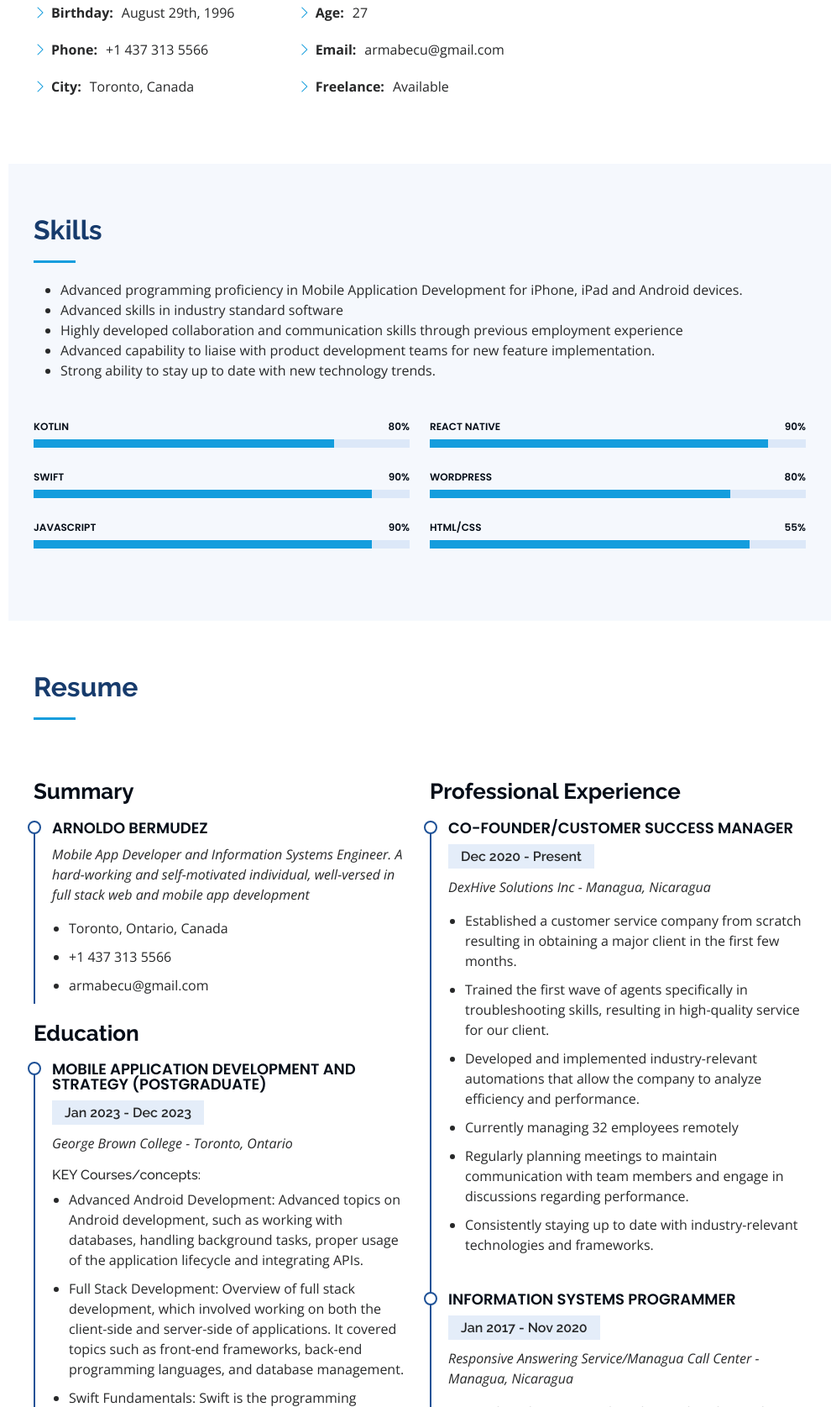
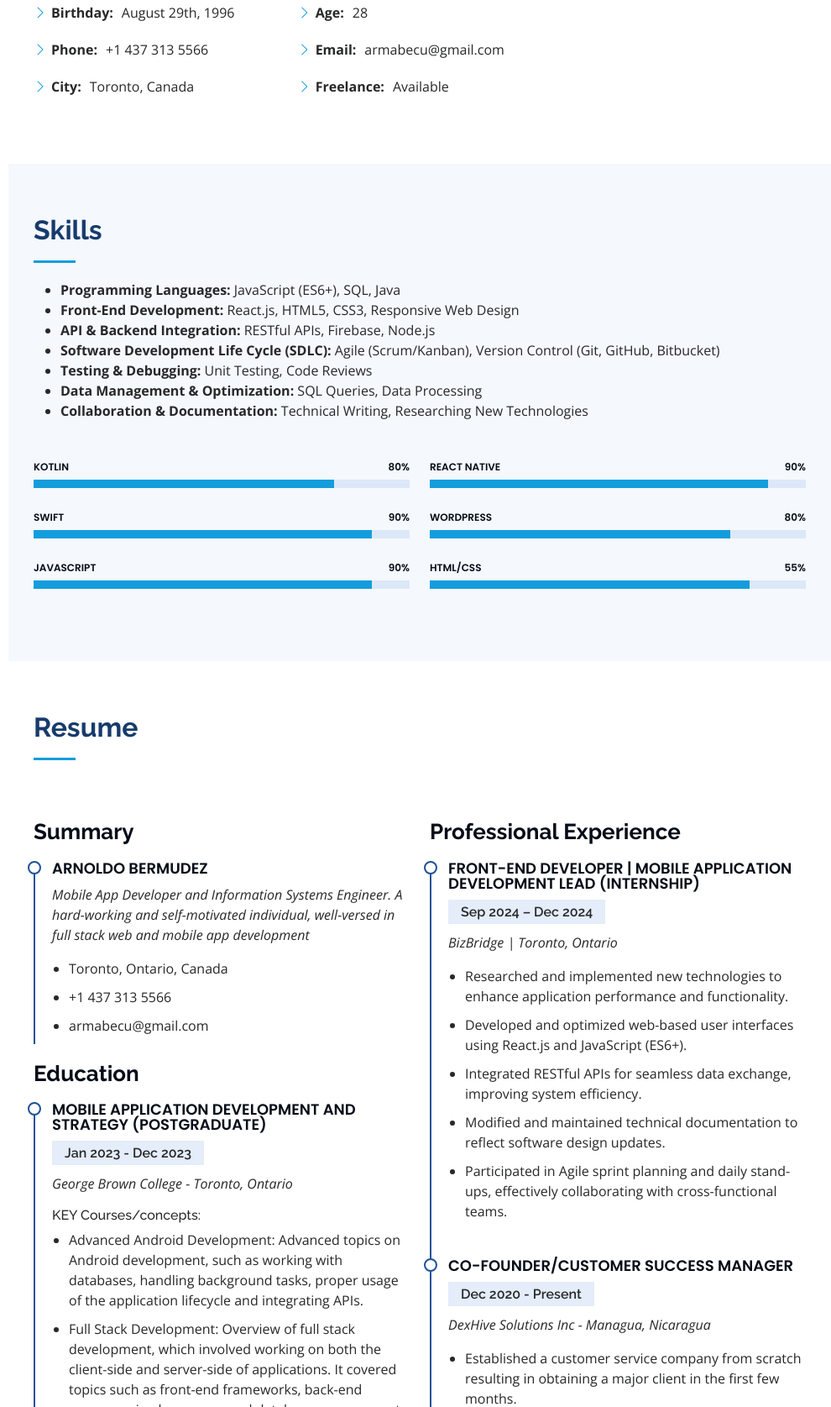
Before and after one commit to armabecu/portfolio, a plain HTML site: page index.html in a window 1280 px wide. Shown: the part 1125-2800 px from the top of the page at 84% size, without its empty margins (290-1280 px from the left). Drawn offline with nearby package versions, Linux system fonts and the light colour scheme.

Commit message:
Update index.html

```diff
--- a/index.html
+++ b/index.html
@@ -106,7 +106,7 @@
               </div>
               <div class="col-lg-6">
                 <ul>
-                  <li><i class="bi bi-chevron-right"></i> <strong>Age:</strong> <span>27</span></li>
+                  <li><i class="bi bi-chevron-right"></i> <strong>Age:</strong> <span>28</span></li>
                   <!-- <li><i class="bi bi-chevron-right"></i> <strong>Degree:</strong> <span>Master</span></li> -->
                   <li><i class="bi bi-chevron-right"></i> <strong>Email:</strong> <span>armabecu@gmail.com</span></li>
                   <li><i class="bi bi-chevron-right"></i> <strong>Freelance:</strong> <span>Available</span></li>
@@ -127,12 +127,13 @@
           <h2>Skills</h2>
           <ul>
 
-            <li>Advanced programming proficiency in Mobile Application Development for iPhone, iPad and Android devices.
-            </li>
-            <li>Advanced skills in industry standard software</li>
-            <li>Highly developed collaboration and communication skills through previous employment experience</li>
-            <li>Advanced capability to liaise with product development teams for new feature implementation.</li>
-            <li>Strong ability to stay up to date with new technology trends. </li>
+    <li><strong>Programming Languages:</strong> JavaScript (ES6+), SQL, Java</li>
+    <li><strong>Front-End Development:</strong> React.js, HTML5, CSS3, Responsive Web Design</li>
+    <li><strong>API & Backend Integration:</strong> RESTful APIs, Firebase, Node.js</li>
+    <li><strong>Software Development Life Cycle (SDLC):</strong> Agile (Scrum/Kanban), Version Control (Git, GitHub, Bitbucket)</li>
+    <li><strong>Testing & Debugging:</strong> Unit Testing, Code Reviews</li>
+    <li><strong>Data Management & Optimization:</strong> SQL Queries, Data Processing</li>
+    <li><strong>Collaboration & Documentation:</strong> Technical Writing, Researching New Technologies</li>
 
           </ul>
 
@@ -257,6 +258,19 @@
           </div>
           <div class="col-lg-6" data-aos="fade-up" data-aos-delay="100">
             <h3 class="resume-title">Professional Experience</h3>
+            <div class="resume-item">
+    <h4>Front-End Developer | Mobile Application Development Lead (Internship)</h4>
+    <h5>Sep 2024 – Dec 2024</h5>
+    <p><em>BizBridge | Toronto, Ontario</em></p>
+    <ul>
+        <li>Researched and implemented new technologies to enhance application performance and functionality.</li>
+        <li>Developed and optimized web-based user interfaces using React.js and JavaScript (ES6+).</li>
+        <li>Integrated RESTful APIs for seamless data exchange, improving system efficiency.</li>
+        <li>Modified and maintained technical documentation to reflect software design updates.</li>
+        <li>Participated in Agile sprint planning and daily stand-ups, effectively collaborating with cross-functional teams.</li>
+    </ul>
+</div>
+
             <div class="resume-item">
               <h4>Co-Founder/Customer Success Manager</h4>
               <h5>Dec 2020 - Present</h5>
```
